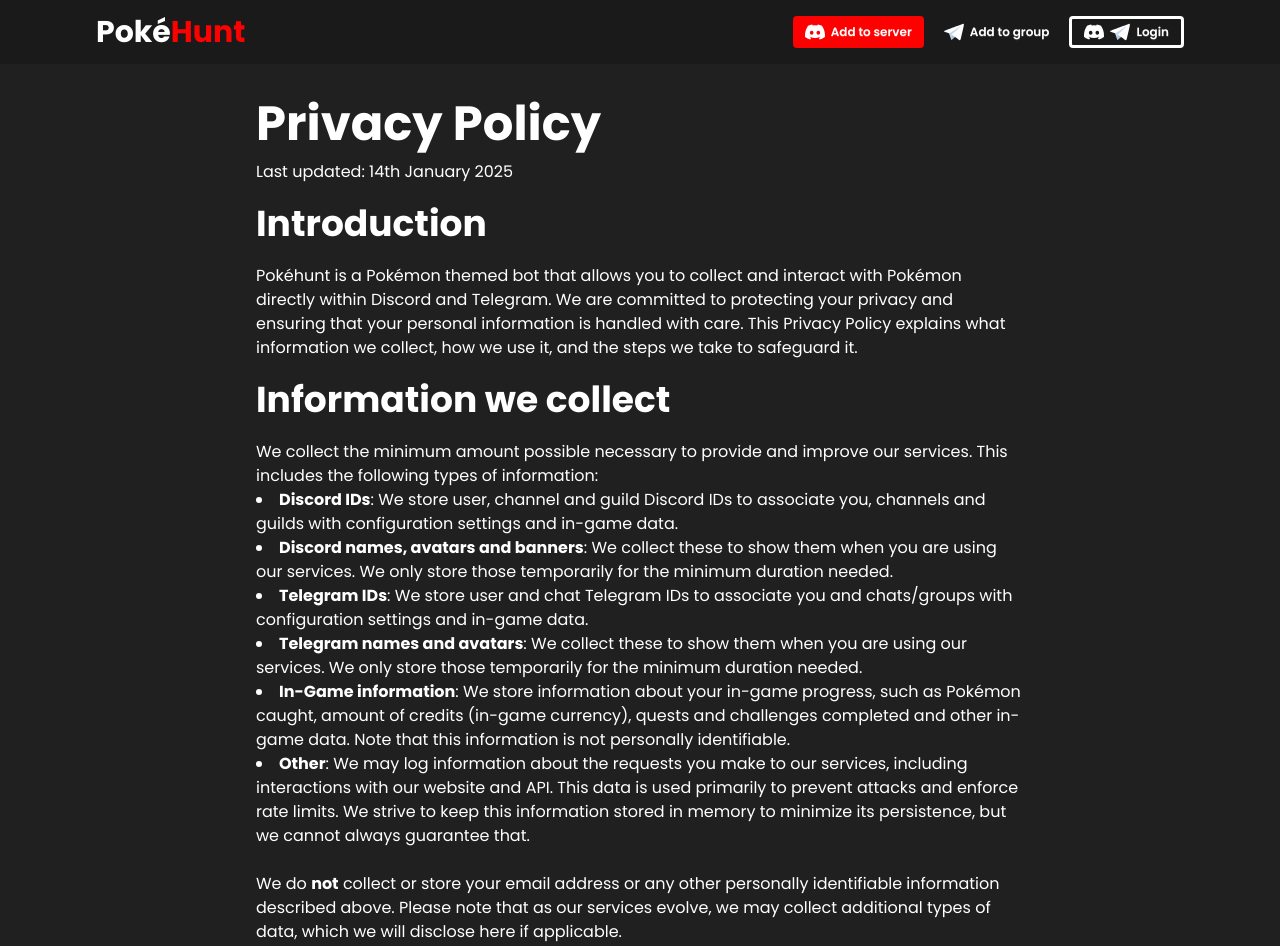
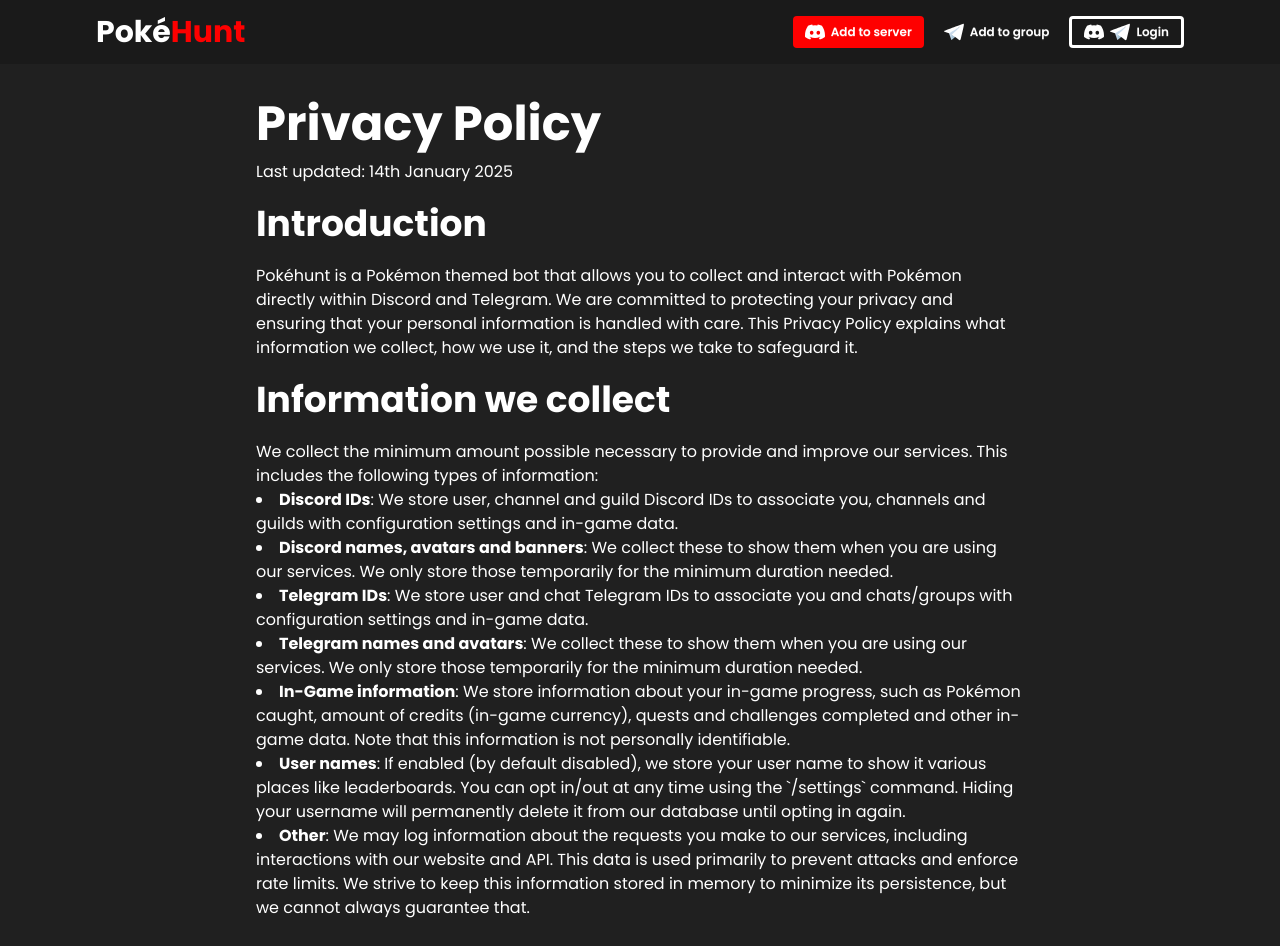
Before and after one commit to pokehunt-xyz/website, a React (Vite) app: page /privacy in a window 1280 px wide. Shown: the top 946 px of the page. Built offline with nearby package versions, Linux system fonts and the light colour scheme; no server answers; what tailwindcss-animated would draw is missing.

Commit message:
Add explanation of username

```diff
--- a/src/pages/Privacy.tsx
+++ b/src/pages/Privacy.tsx
@@ -35,6 +35,11 @@ export default function Privacy() {
 						<li>
 							<span className="font-bold">In-Game information</span>: We store information about your in-game progress, such as Pokémon caught, amount of
 							credits (in-game currency), quests and challenges completed and other in-game data. Note that this information is not personally identifiable.
+						</li>
+						<li>
+							<span className="font-bold">User names</span>: If enabled (by default disabled), we store your user name to show it various places like
+							leaderboards. You can opt in/out at any time using the `/settings` command. Hiding your username will permanently delete it from our database
+							until opting in again.
 						</li>
 						<li>
 							<span className="font-bold">Other</span>: We may log information about the requests you make to our services, including interactions with our
```
